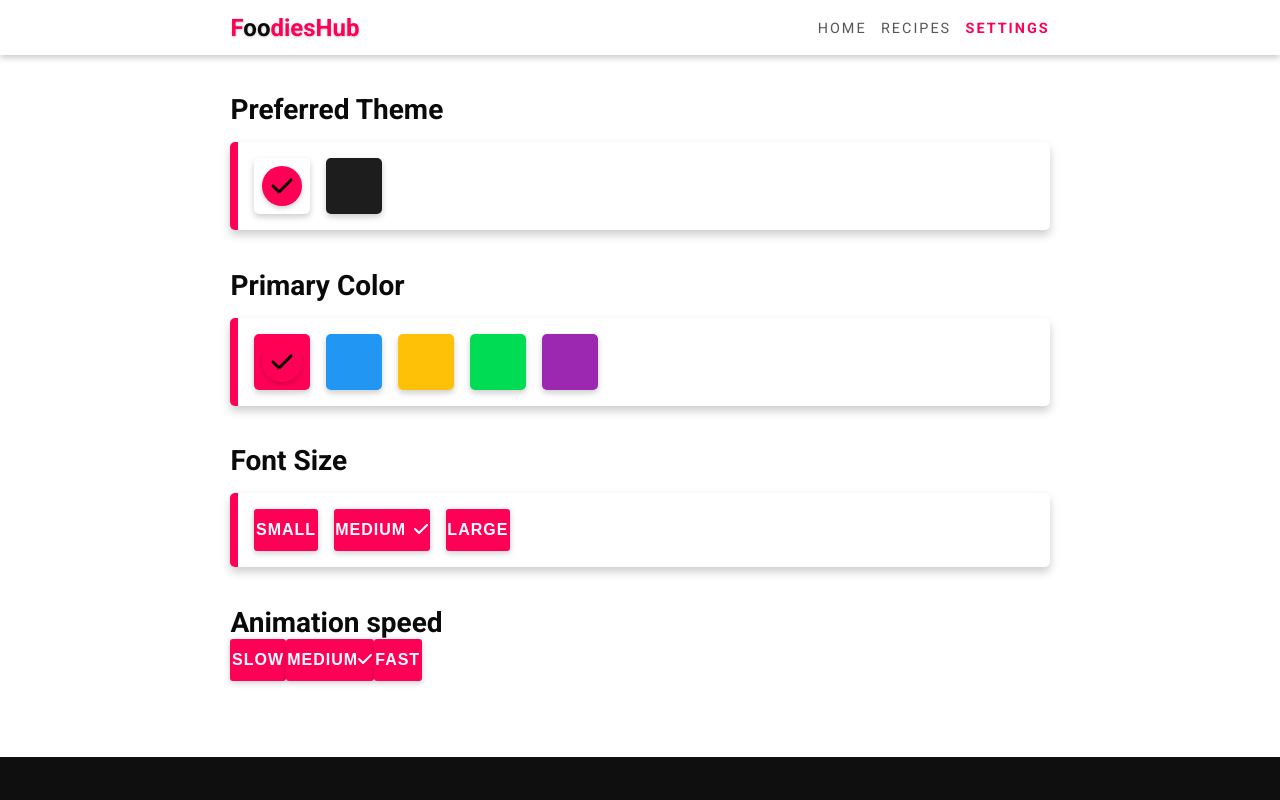
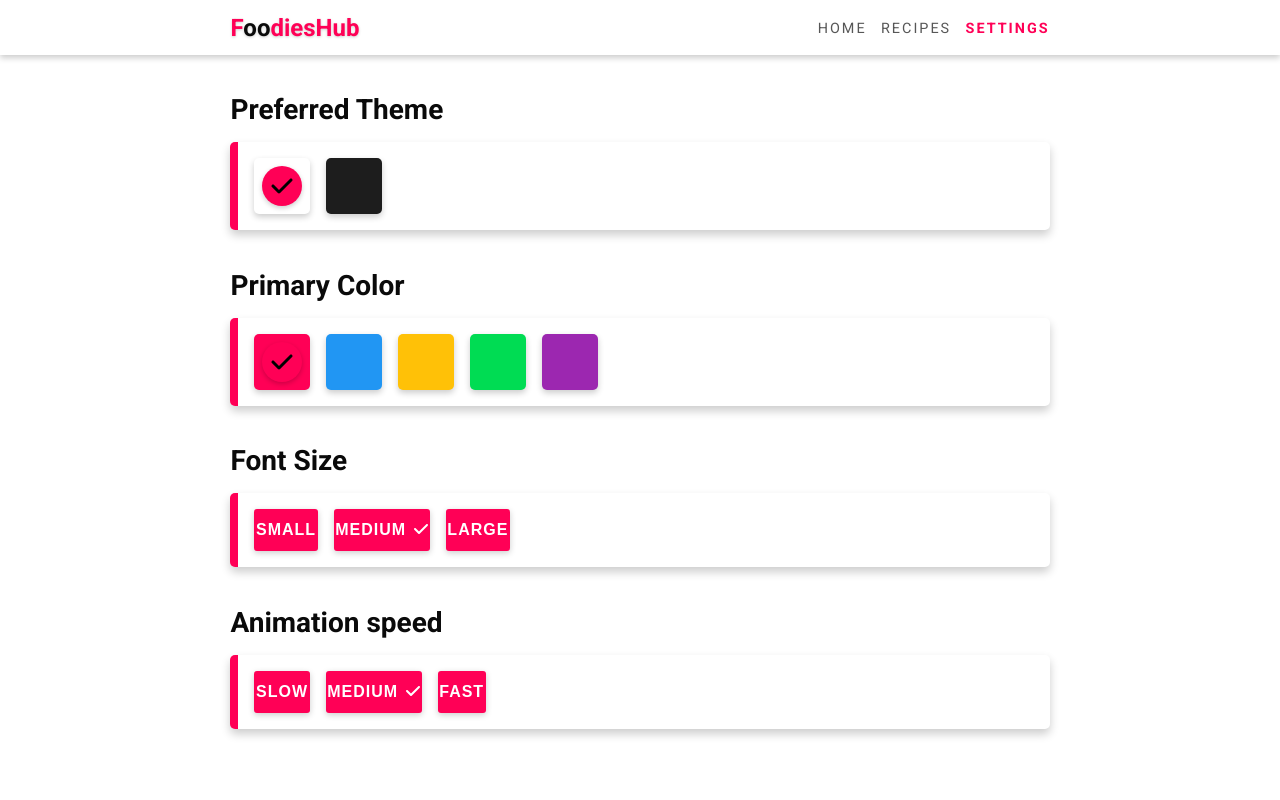
Before and after one commit to ajitha1675/food_app, a React (Create React App) app: page /settings in a window 1280 px wide. Shown: the top 800 px of the page. Built offline with nearby package versions, Linux system fonts and the light colour scheme; a web font is replaced by a local one.

Commit message:
logo added

```diff
--- a/public/index.html
+++ b/public/index.html
@@ -2,7 +2,7 @@
 <html lang="en">
   <head>
     <meta charset="utf-8" />
-    <link rel="icon" href="%PUBLIC_URL%/favicon.ico" />
+    <link rel="icon" href="../public/icon.jpg" />
     <meta name="viewport" content="width=device-width, initial-scale=1" />
     <meta name="theme-color" content="#000000" />
     <meta
@@ -13,34 +13,14 @@
     <link rel="preconnect" href="https://fonts.gstatic.com" crossorigin>
     <link href="https://fonts.googleapis.com/css2?family=Nunito:ital,wght@0,200..1000;1,200..1000&family=Poppins:ital,wght@0,100;0,200;0,300;0,400;0,500;0,600;0,700;0,800;0,900;1,100;1,200;1,300;1,400;1,500;1,600;1,700;1,800;1,900&family=Radley:ital@0;1&family=Raleway:ital,wght@0,100..900;1,100..900&family=Roboto:ital,wght@0,100..900;1,100..900&display=swap" rel="stylesheet">
     <link rel="apple-touch-icon" href="%PUBLIC_URL%/logo192.png" />
-    <!--
-      manifest.json provides metadata used when your web app is installed on a
-      user's mobile device or desktop. See https://developers.google.com/web/fundamentals/web-app-manifest/
-    -->
+
     <link rel="manifest" href="%PUBLIC_URL%/manifest.json" />
-    <!--
-      Notice the use of %PUBLIC_URL% in the tags above.
-      It will be replaced with the URL of the `public` folder during the build.
-      Only files inside the `public` folder can be referenced from the HTML.
 
-      Unlike "/favicon.ico" or "favicon.ico", "%PUBLIC_URL%/favicon.ico" will
-      work correctly both with client-side routing and a non-root public URL.
-      Learn how to configure a non-root public URL by running `npm run build`.
-    -->
     <title>FoodiesHub</title>
   </head>
   <body>
     <noscript>You need to enable JavaScript to run this app.</noscript>
     <div id="root"></div>
-    <!--
-      This HTML file is a template.
-      If you open it directly in the browser, you will see an empty page.
 
-      You can add webfonts, meta tags, or analytics to this file.
-      The build step will place the bundled scripts into the <body> tag.
-
-      To begin the development, run `npm start` or `yarn start`.
-      To create a production bundle, use `npm run build` or `yarn build`.
-    -->
   </body>
 </html>
--- a/src/pages/Settings.js
+++ b/src/pages/Settings.js
@@ -163,7 +163,7 @@ function changeAnimationSpeed(i){
        </div>
        <div className="section d-block">
                 <h2>Animation speed</h2>
-                <div className="options-container">
+                <div className="option-container">
                     { animationSpeeds.map((speed, index) => (
                         <button className="btn" onClick={() => changeAnimationSpeed(index)}>
                             {speed.title}
```
Also changed, not shown: public/icon.jpg (added), 1 other file (tests, documents, lock files or other folders).
